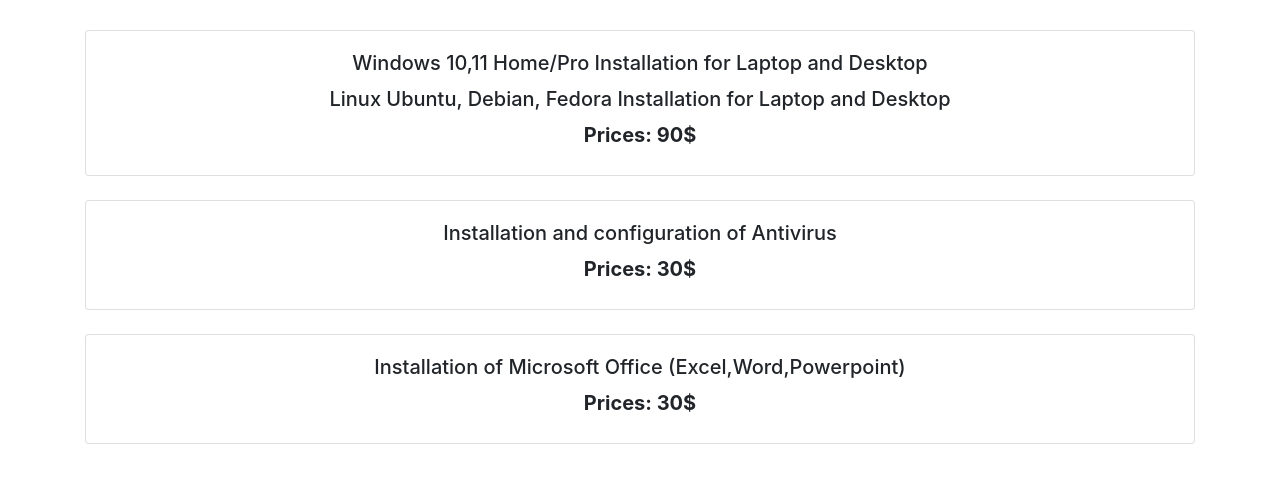
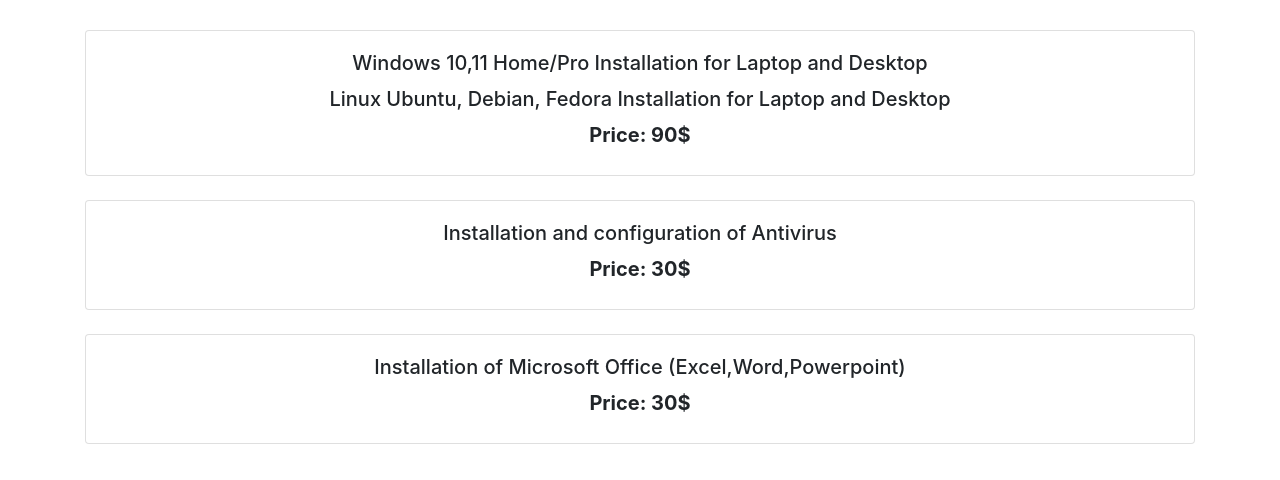
Before and after one commit to mdelgadorobles/services, a plain HTML site: page index.html in a window 1280 px wide. Shown: the part 74-554 px from the top of the page. Drawn offline with nearby package versions, Linux system fonts and the light colour scheme.

Commit message:
Update index.html

```diff
--- a/index.html
+++ b/index.html
@@ -19,7 +19,7 @@
             <div class="card-body">
               <h5 class="card-title">Windows 10,11 Home/Pro Installation for Laptop and Desktop</h5>
               <h5 class="card-title">Linux Ubuntu, Debian, Fedora Installation for Laptop and Desktop</h5>
-              <h5><b>Prices: 90$</b></h5>
+              <h5><b>Price: 90$</b></h5>
               <p class="card-text"></p>
             </div>
         </div>
@@ -27,7 +27,7 @@
         <div class="card" style="width: 100%;">
             <div class="card-body">
               <h5 class="card-title">Installation and configuration of Antivirus</h5>
-              <h5><b>Prices: 30$</b></h5>
+              <h5><b>Price: 30$</b></h5>
               <p class="card-text"></p>
             </div>
         </div>
@@ -35,7 +35,7 @@
         <div class="card" style="width: 100%;">
             <div class="card-body">
               <h5 class="card-title">Installation of Microsoft Office (Excel,Word,Powerpoint)</h5>
-              <h5><b>Prices: 30$</b></h5>
+              <h5><b>Price: 30$</b></h5>
               <p class="card-text"></p>
             </div>
         </div>
```
